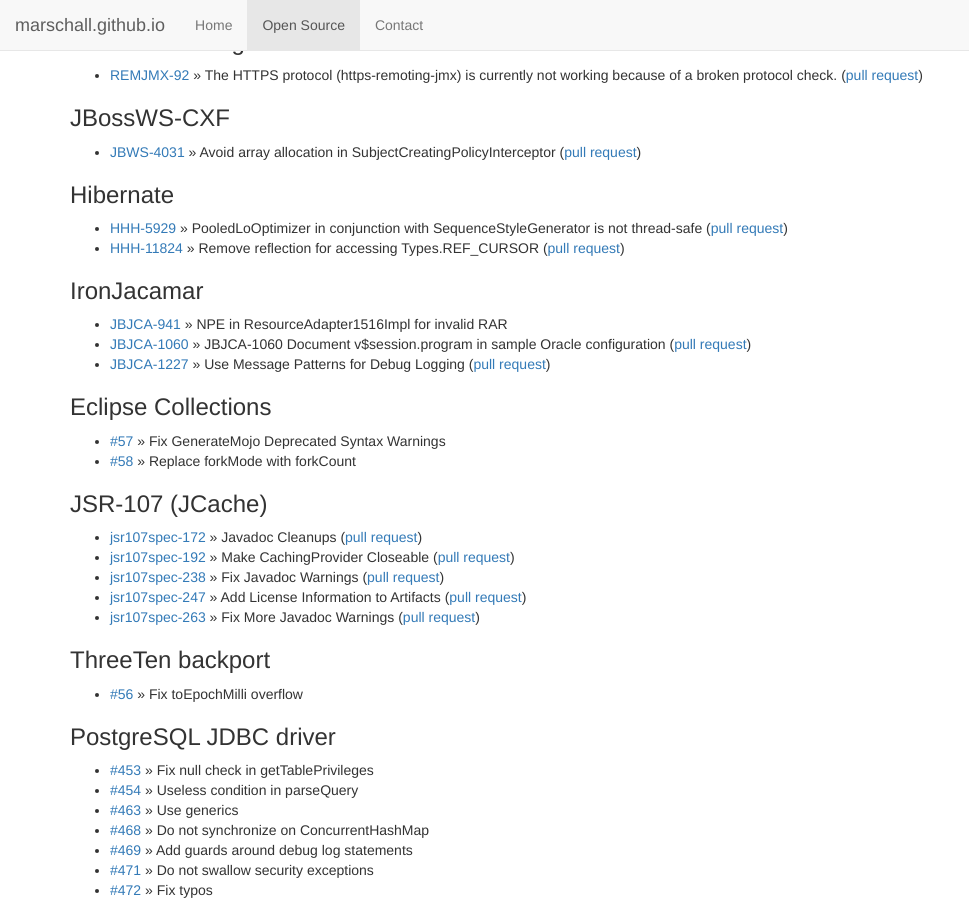
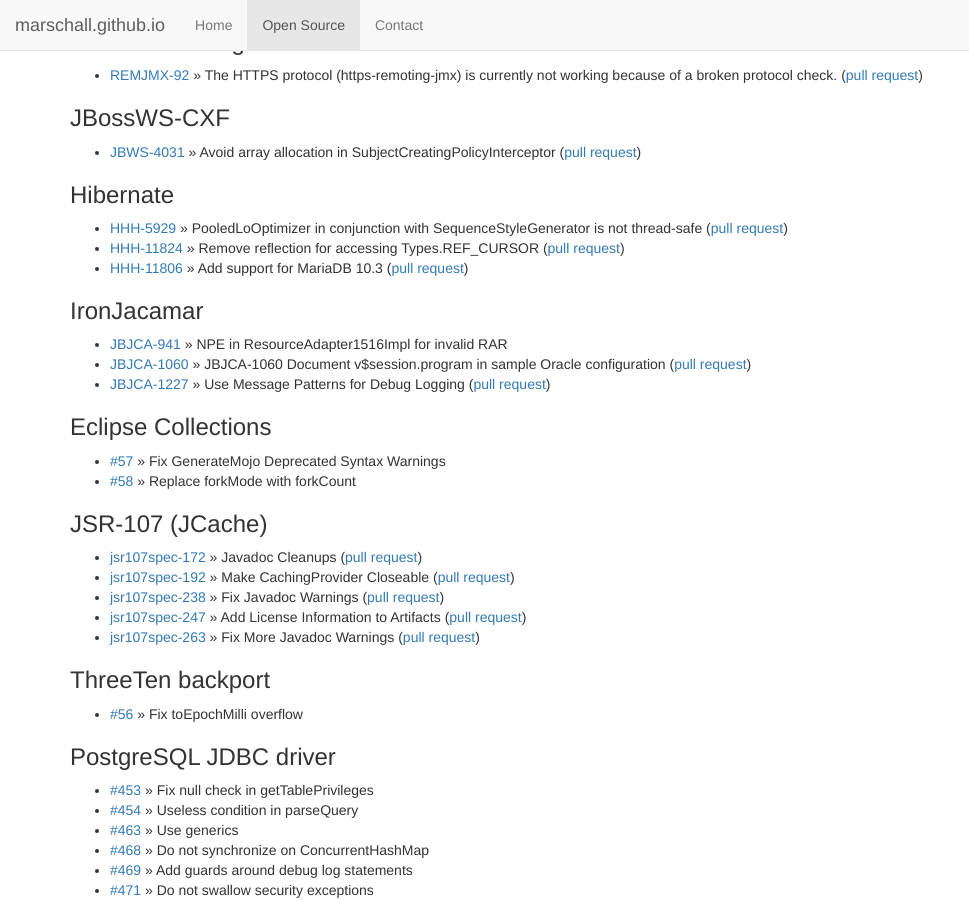
Before and after one commit to marschall/marschall.github.com, a Jekyll site: the page built from open-source.html, in a window 1280 px wide and 900 px high, scrolled down 3155 px. Shown: the whole window, without its empty margins (0-969 px from the left). Built offline with Jekyll 4.4.1, drawn with Linux system fonts in a browser that asks for light colours.

Commit message:
Add HHH-11806

```diff
--- a/open-source.html
+++ b/open-source.html
@@ -212,7 +212,7 @@
 <ul>
   <li><a href="https://hibernate.atlassian.net/browse/HHH-5929">HHH-5929</a> &raquo; PooledLoOptimizer in conjunction with SequenceStyleGenerator is not thread-safe (<a href="https://github.com/hibernate/hibernate-orm/pull/350">pull request</a>)</li>
   <li><a href="https://hibernate.atlassian.net/browse/HHH-11824">HHH-11824</a> &raquo; Remove reflection for accessing Types.REF_CURSOR (<a href="https://github.com/hibernate/hibernate-orm/pull/1936">pull request</a>)</li>
-
+  <li><a href="https://hibernate.atlassian.net/browse/HHH-11806">HHH-11806</a> &raquo; Add support for MariaDB 10.3 (<a href="https://github.com/hibernate/hibernate-orm/pull/1930">pull request</a>)</li>
 </ul>
 <h3>IronJacamar</h3>
 <ul>
```
